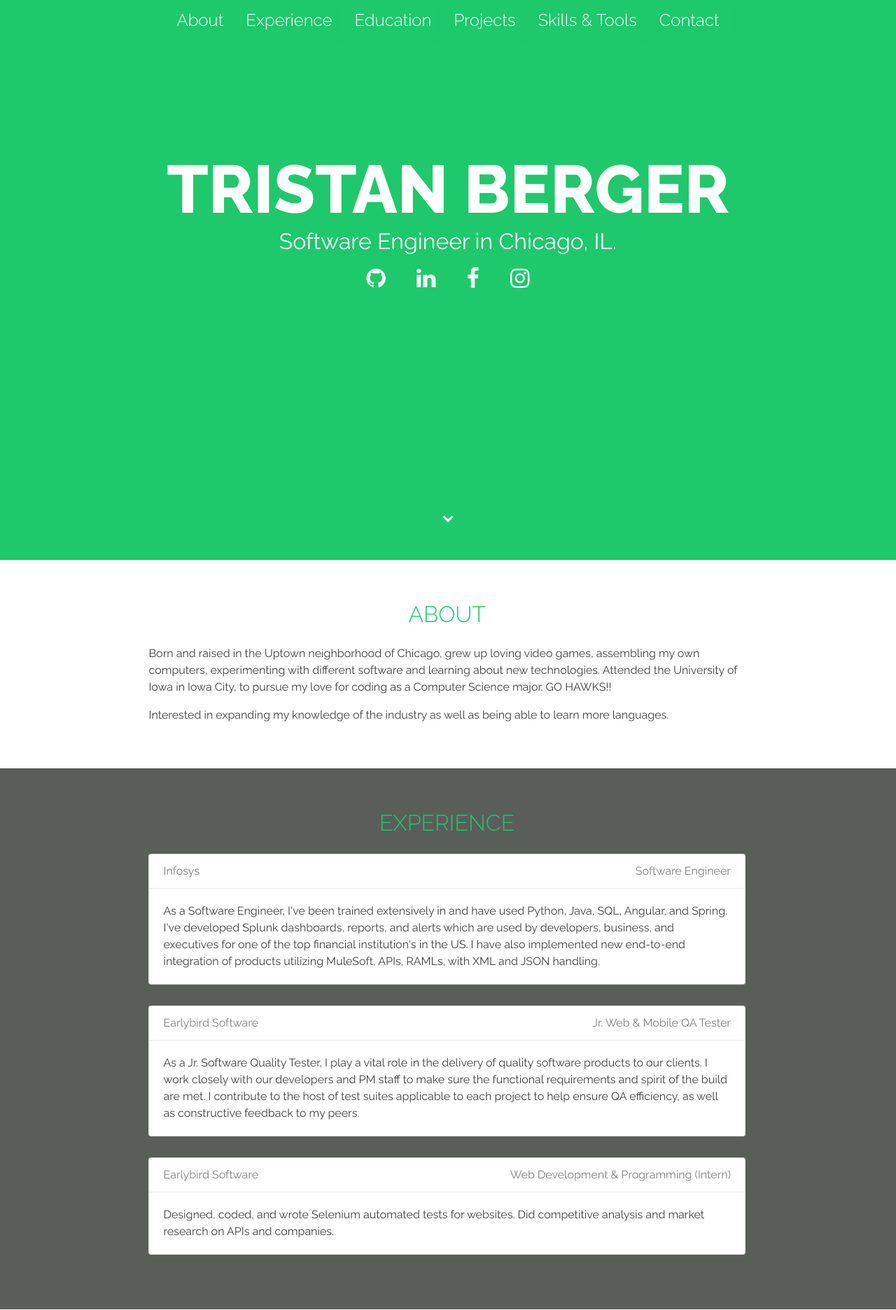
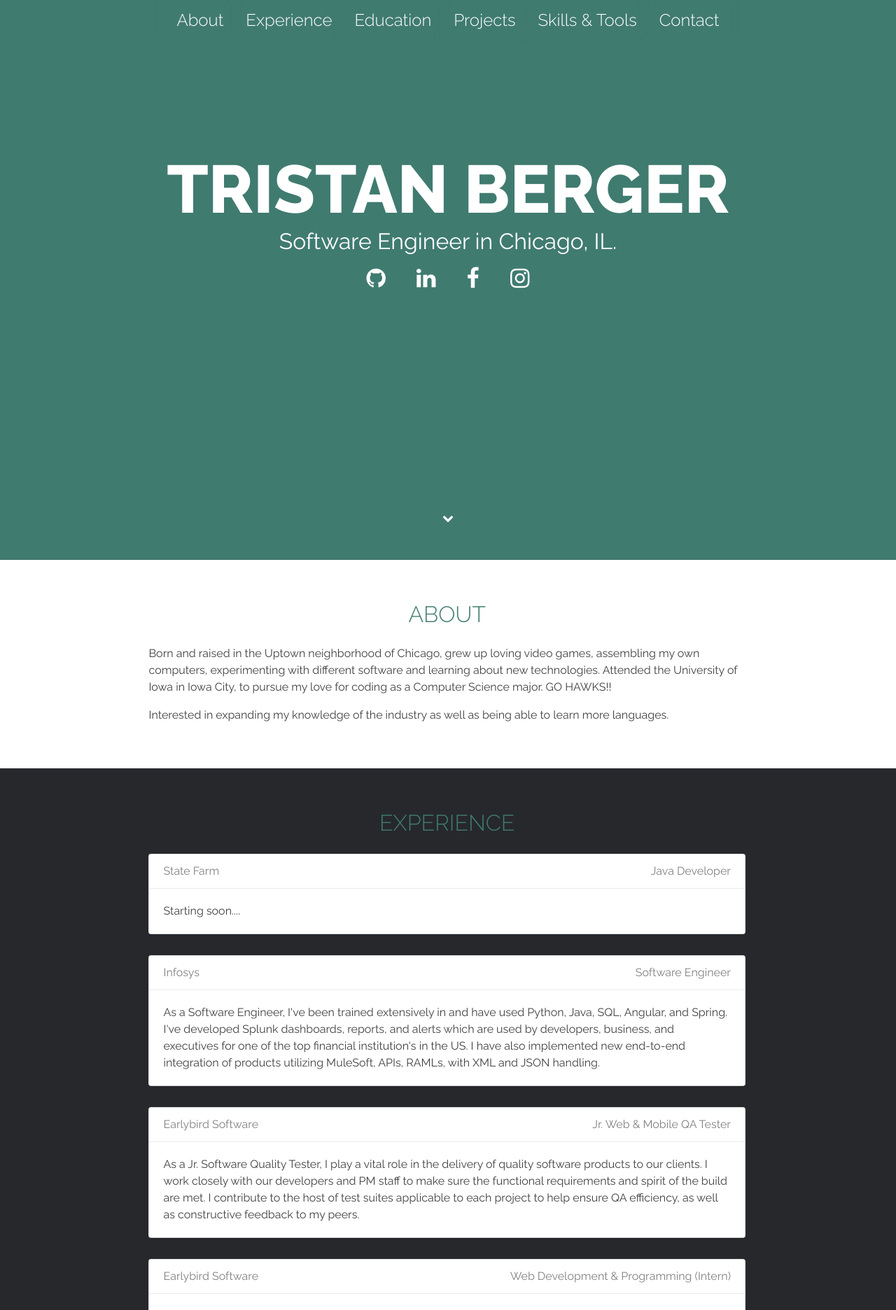
Before and after one commit to youwin1234/youwin1234.github.io, a PHP site: page / in a window 1280 px wide. Shown: the top 1872 px of the page at 70% size. Run offline with PHP 8.4, Linux system fonts and the light colour scheme.

Commit message:
Updated personal site
Redid color scheme and added new section

```diff
--- a/index.html
+++ b/index.html
@@ -1,6 +1,6 @@
 <!DOCTYPE html>
 <html>
-  <!-- Last Updated 2/25/2021 -->
+  <!-- Last Updated 2/28/2021 -->
   <head>
     <meta charset="utf-8">
     <meta property="og:title" content="Tristan Berger">
@@ -84,8 +84,17 @@
             <a class="anchor" name="experience"></a>
             <h2>Experience</h2>
           </div>
+          <!-- CARD #0 -->
+          <div class="content-body">
+            <div class="card">
+              <div class="card-header">
+                <h4>State Farm <span class="job-title">Java Developer</span></h4>
+              </div>
+              <div class="card-content">
+                <p>Starting soon....</p>
+              </div>
+            </div>
           <!-- CARD #1 -->
-          <div class="content-body">
             <div class="card">
               <div class="card-header">
                 <h4>Infosys <span class="job-title">Software Engineer</span></h4>
--- a/style.css
+++ b/style.css
@@ -4,7 +4,7 @@ html {
 
 body {
   font-family: 'Raleway', sans-serif;
-  background: #5a5e59;
+  background: #26282c;
   margin: 0;
 }
 
@@ -14,7 +14,7 @@ body {
 
 /*NAVBAR*/
 .navbar {
-  background-color: #1ec96b;
+  background-color: #407b70;
   position: fixed; /* Set the navbar to fixed position */
   top: 0; /* Position the navbar at the top of the page */
   width: 100%; /* Full width */
@@ -31,12 +31,12 @@ body {
   font-size: x-large;
   padding: 14px 16px;
   text-decoration: none;
-  box-shadow: -2px -2px 8px rgba(30, 201, 107, 1);
+  box-shadow: -2px -2px 8px #407b70;
 }
 
 /*for customizing CSS neumorphism on buttons*/
 .navbar a:hover {
-  box-shadow: inset -2px -2px 8px rgba(21, 142, 76, 1),
+  box-shadow: inset -2px -2px 8px rgb(11, 27, 18),
               inset -2px -2px 8px rgba(255,255,255,0.5),
               inset 2px 2px 4px rgba(255,255,255,0.1),
               inset 2px 2px 8px rgba(0,0,0,0.15);
@@ -57,7 +57,7 @@ body {
 /*JUMBOTRON*/
 .jumbotron {
   height: 100vh; /*height to 100% of view height*/
-  background: #1ec96b; /*background color to blue*/
+  background: #407b70;
   margin-bottom: 0; /*no bottom margin*/
   display: flex;
   flex-direction: column;
@@ -167,7 +167,7 @@ body {
 h2 {
   font-weight: 350;
   font-size: 2rem;
-  color: #1ec96b;
+  color: #407b70;
   text-transform: uppercase;
   text-align: center;
 }
```
Also changed, not shown: other parts of style.css (+11 -11 lines).
